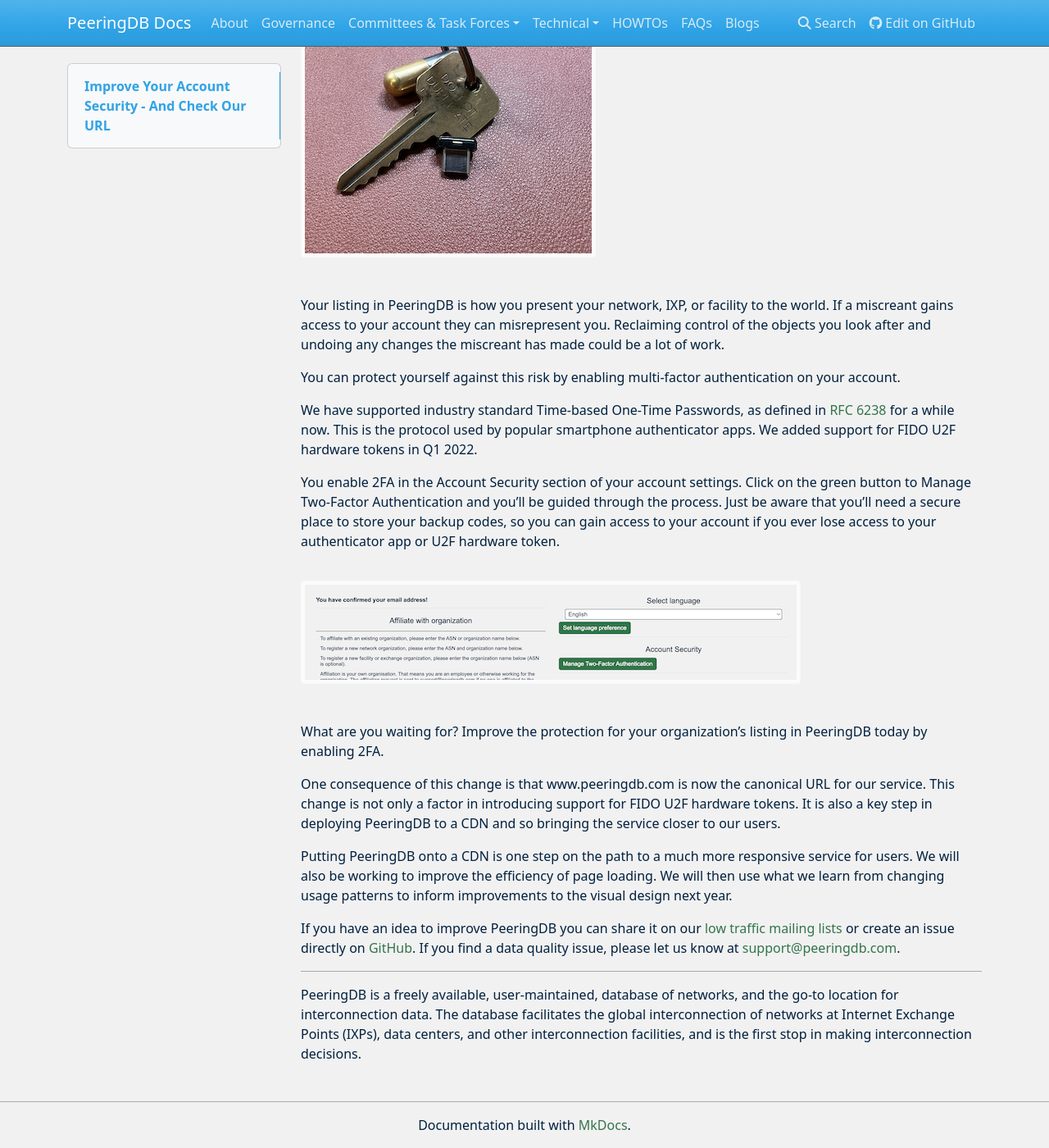
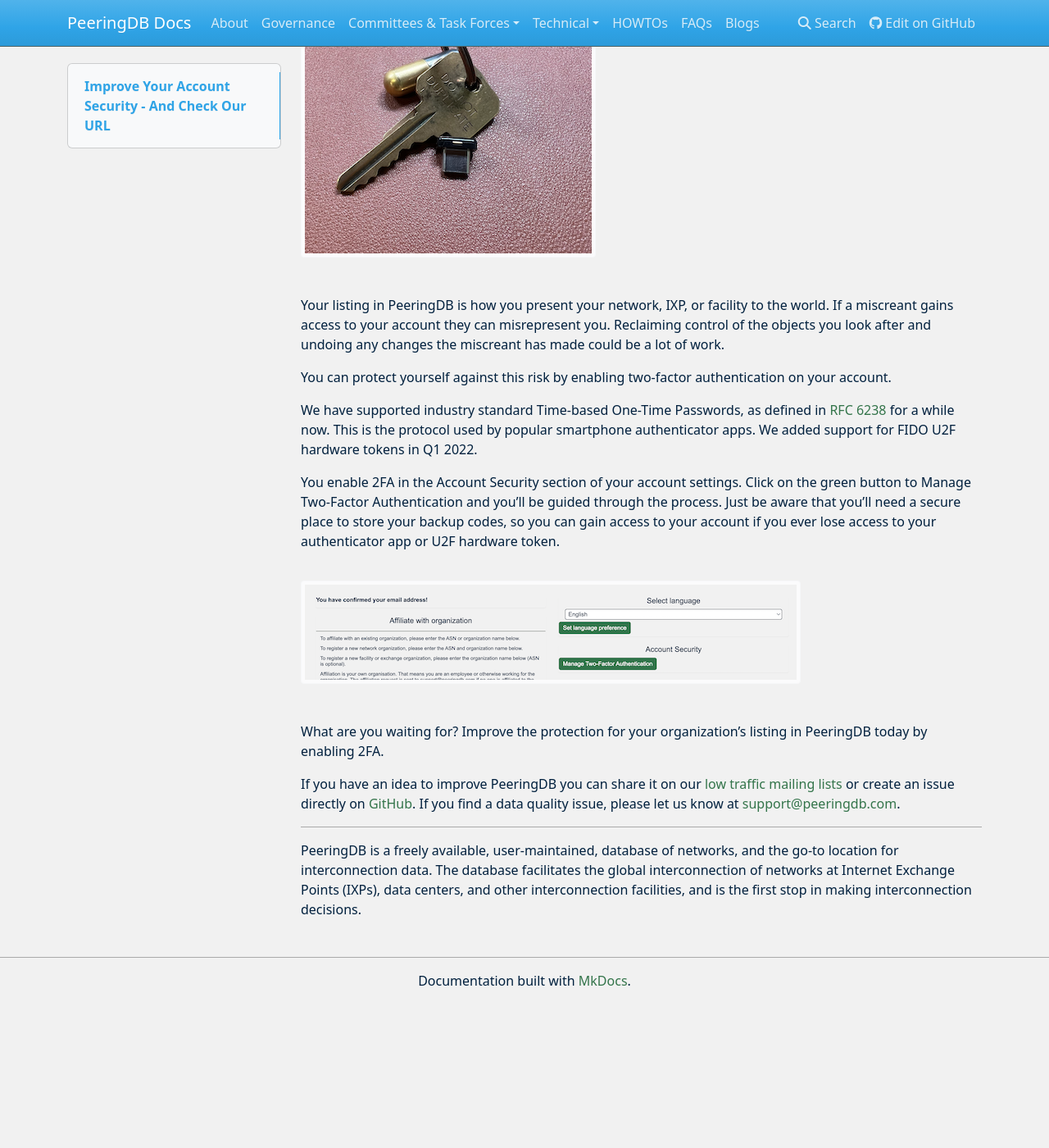
Before and after one commit to peeringdb/docs, an MkDocs documentation site: the page built from docs/blog/u2f_and_url.md, in a window 1280 px wide and 1400 px high, scrolled down 404 px. Shown: the whole window at 82% size. Built offline with MkDocs 1.6.1, drawn with Linux system fonts in a browser that asks for light colours; nearby versions of some CDN libraries; after the commit the page ends 1628 px from its top, so only the background shows below that.

Commit message:
Update u2f_and_url.md
Removes statement about CDN

```diff
--- a/docs/blog/u2f_and_url.md
+++ b/docs/blog/u2f_and_url.md
@@ -7,9 +7,7 @@
 
 Your listing in PeeringDB is how you present your network, IXP, or facility to the world. If a miscreant gains access to your account they can misrepresent you. Reclaiming control of the objects you look after and undoing any changes the miscreant has made could be a lot of work.
 
-You can protect yourself against this risk by enabling multi-factor authentication on your account.
-
-
+You can protect yourself against this risk by enabling two-factor authentication on your account.
 
 We have supported industry standard Time-based One-Time Passwords, as defined in [RFC 6238](https://www.rfc-editor.org/rfc/rfc6238.html) for a while now. This is the protocol used by popular smartphone authenticator apps. We added support for FIDO U2F hardware tokens in Q1 2022.
 
@@ -19,11 +17,6 @@
 
 What are you waiting for? Improve the protection for your organization’s listing in PeeringDB today by enabling 2FA.
 
-One consequence of this change is that www.peeringdb.com is now the canonical URL for our service. This change is not only a factor in introducing support for FIDO U2F hardware tokens. It is also a key step in deploying PeeringDB to a CDN and so bringing the service closer to our users.
-
-Putting PeeringDB onto a CDN is one step on the path to a much more responsive service for users. We will also be working to improve the efficiency of page loading. We will then use what we learn from changing usage patterns to inform improvements to the visual design next year.
-
-
 If you have an idea to improve PeeringDB you can share it on our [low traffic mailing lists](https://docs.peeringdb.com/#mailing-lists) or create an issue directly on [GitHub](https://github.com/peeringdb/peeringdb). If you find a data quality issue, please let us know at <support@peeringdb.com>.
 
 ---
```
